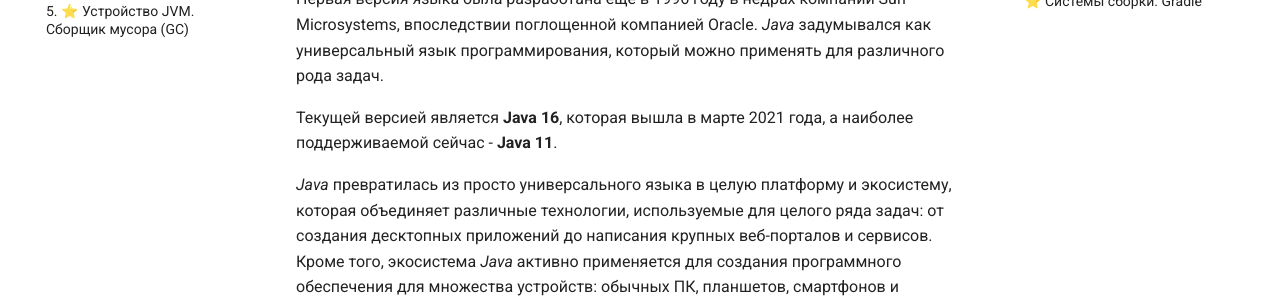
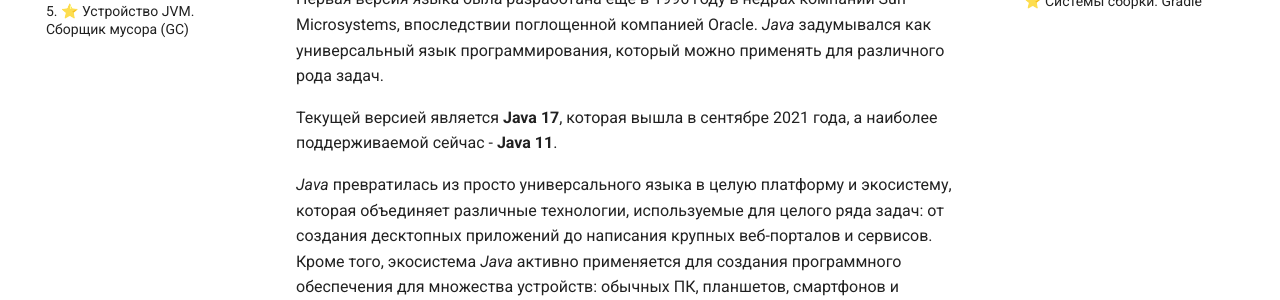
Before and after one commit to readonlyden/Programming-101, an MkDocs documentation site: the page built from docs/Основы Java/0-prerequisites.md, in a window 1280 px wide and 900 px high. Shown: the part 402-702 px from the top of the window. Built offline with MkDocs 1.6.1 and Material for MkDocs 9.7.7, drawn with Linux system fonts in a browser that asks for light colours.

Commit message:
Update Java version

```diff
--- a/docs/Основы Java/0-prerequisites.md
+++ b/docs/Основы Java/0-prerequisites.md
@@ -11,7 +11,7 @@
 
 Первая версия языка была разработана еще в 1996 году в недрах компании Sun Microsystems, впоследствии поглощенной компанией Oracle. *Java* задумывался как универсальный язык программирования, который можно применять для различного рода задач.
 
-Текущей версией является **Java 16**, которая вышла в марте 2021 года, а наиболее поддерживаемой сейчас - **Java 11**.
+Текущей версией является **Java 17**, которая вышла в сентябре 2021 года, а наиболее поддерживаемой сейчас - **Java 11**.
 
 *Java* превратилась из просто универсального языка в целую платформу и экосистему, которая объединяет различные технологии, используемые для целого ряда задач: от создания десктопных приложений до написания крупных веб-порталов и сервисов. Кроме того, экосистема *Java* активно применяется для создания программного обеспечения для множества устройств: обычных ПК, планшетов, смартфонов и мобильных телефонов и даже бытовой техники. Достаточно вспомнить популярность мобильной ОС *Android*, большинство программ для которой пишутся именно на языках экосистемы *Java*.
 
```
